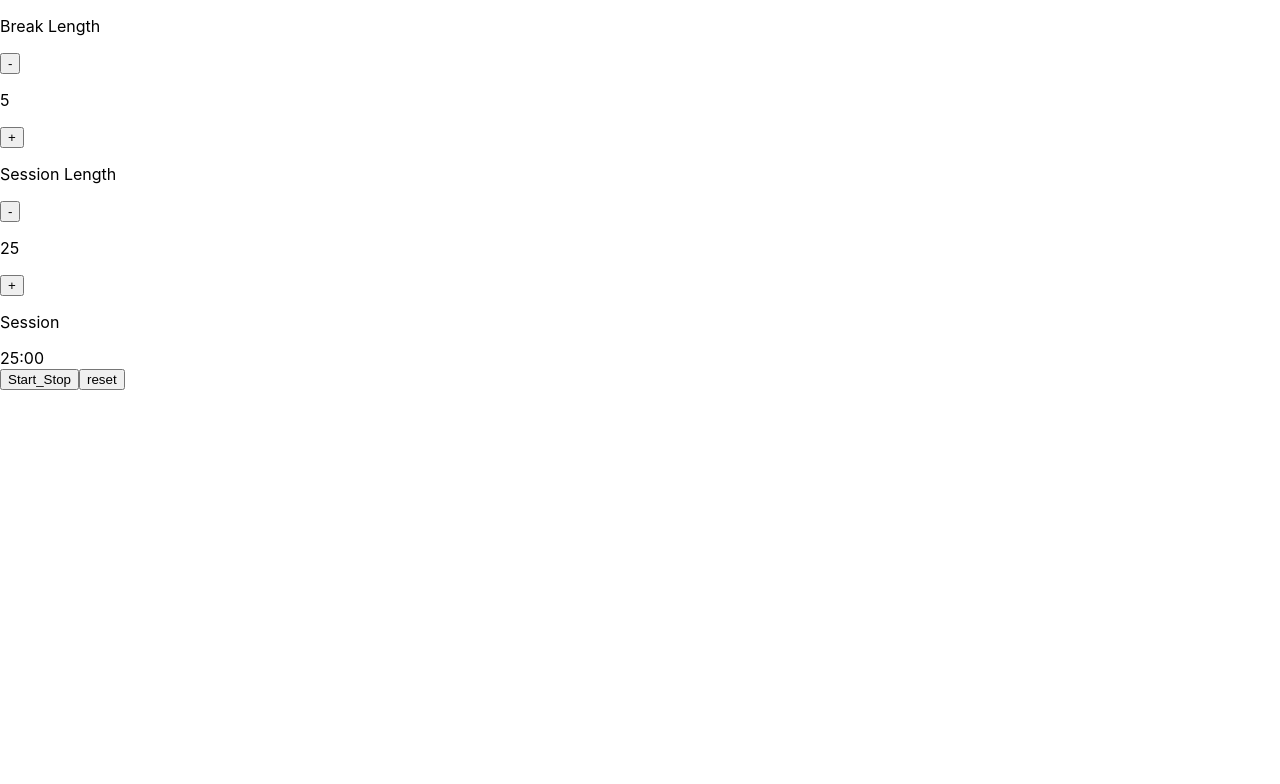
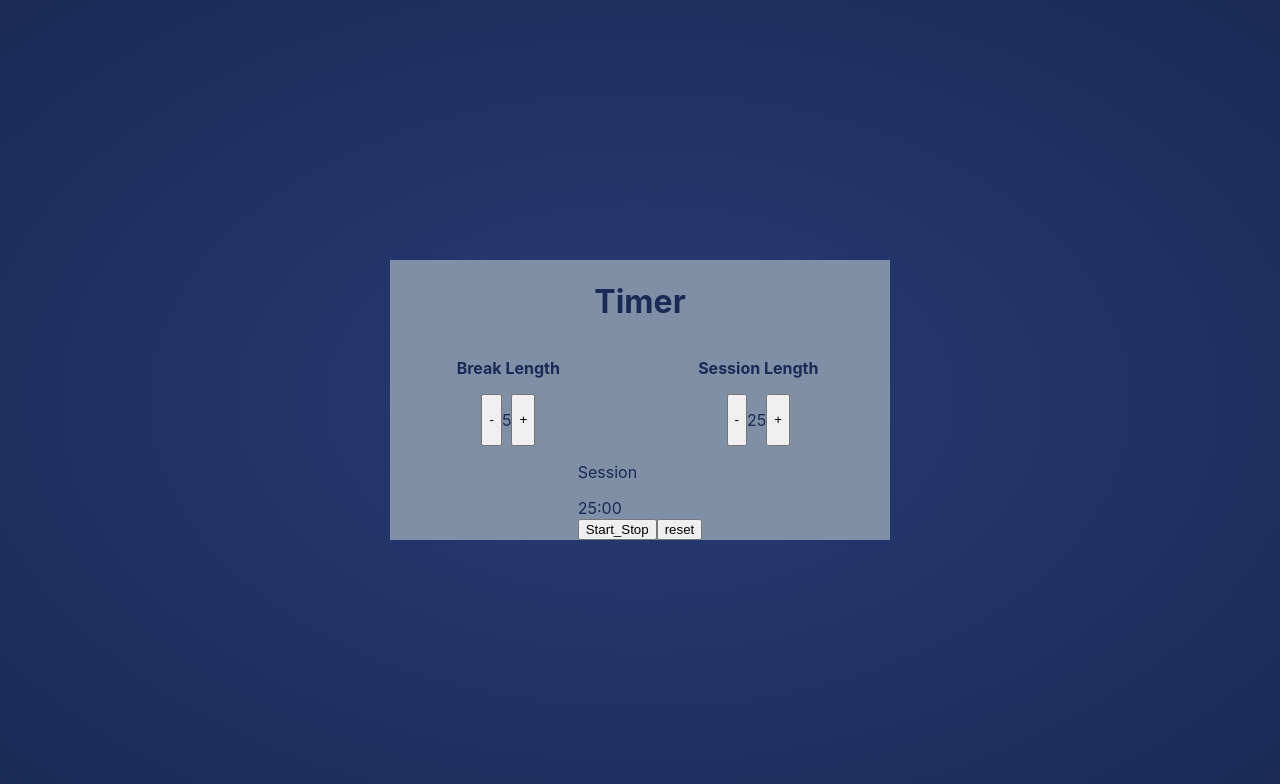
Before and after one commit to budnickip/stopwatch, a React (Create React App) app: page / in a window 1280 px wide. Shown: the top 784 px of the page. Built offline with nearby package versions, Linux system fonts and the light colour scheme.

Commit message:
add some styles

```diff
--- a/src/App.js
+++ b/src/App.js
@@ -113,17 +113,22 @@ function App() {
 
   return (
     <div className="App">
-      <div id="break-label">
-        <p>Break Length</p>
+      <div className="header">
+        <h1 className="timer_header">Timer</h1>
+      </div>
+      <div className="settings">
+        <div id="break-label" className="break-label">
+          <p class="break-label__paragraph">Break Length</p>
           <button id="break-decrement" onClick={breakDecrement}>-</button>
           <p id="break-length">{breakLength}</p>
           <button id="break-increment" onClick={breakIncrement}>+</button>
         </div>
-      <div id="session-label">
-        <p>Session Length</p>
+        <div id="session-label" className="session-label">
+          <p class="session-label__paragraph">Session Length</p>
           <button id="session-decrement" onClick={sessionDecrement}>-</button>
           <p id="session-length">{sessionLength}</p>
           <button id="session-increment" onClick={sessionIncrement}>+</button>
+        </div>
       </div>
       <div className="timer">
         <div id="timer-label">
--- a/src/App.scss
+++ b/src/App.scss
@@ -0,0 +1,48 @@
+.App{
+    width: 500px;
+    background-color: #7f8fa6;
+    color: #192a56;
+    display: flex;
+    justify-content: center;
+    align-items: center;
+    flex-wrap: wrap;
+}
+.header{
+    width: 100%;
+    display: flex;
+    justify-content: center;
+    align-items: center;
+}
+
+.settings{
+    display: flex;
+    justify-content: center;
+    flex-wrap: wrap;
+    width: 100%;
+}
+
+.break-label{
+    display: flex;
+    flex-wrap: wrap;
+    justify-content: center;
+    flex-grow: 1;
+    &__paragraph{
+        width: 100%;
+        display: flex;
+        justify-content: center;
+        font-weight: 700;
+    }
+}
+
+.session-label{
+    display: flex;
+    flex-wrap: wrap;
+    justify-content: center;
+    flex-grow: 1;
+    &__paragraph{
+        width: 100%;
+        display: flex;
+        justify-content: center;
+        font-weight: 700;
+    }
+}
--- a/src/index.scss
+++ b/src/index.scss
@@ -5,6 +5,11 @@ body {
       sans-serif;
     -webkit-font-smoothing: antialiased;
     -moz-osx-font-smoothing: grayscale;
+    height: 100vh;
+    display: flex;
+    justify-content: center;
+    align-items: center;
+    background: radial-gradient(#273c75, #192a56);;
   }
 
   code {
```
Lines whose indentation alone changed are shown as unchanged.
